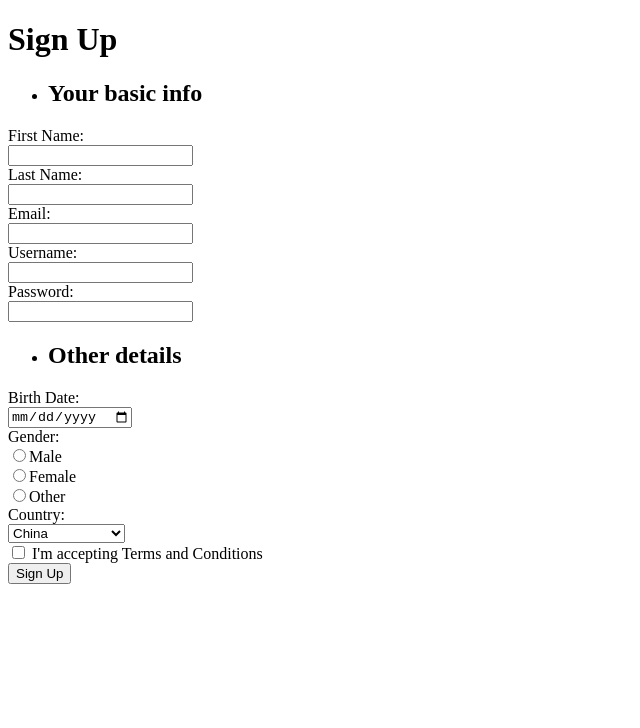
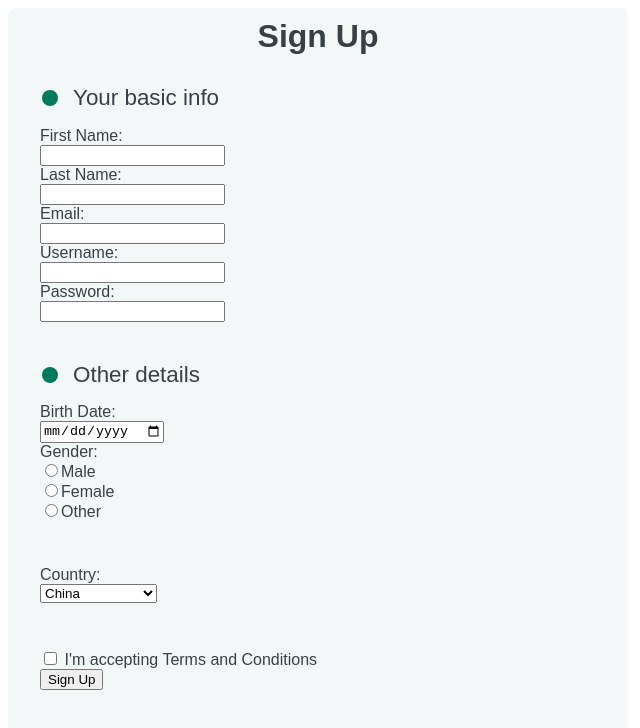
Before and after one commit to ArielWangX/Full_Stack_Web_Course_Projects, a plain HTML site: page Registration_Form/index.html in a window 1280 px wide. Shown: the whole page, without its empty margins (0-640 px from the left). Drawn offline with Linux system fonts and the light colour scheme.

Commit message:
Apply fieldset and legend to form

```diff
--- a/Registration_Form/index.html
+++ b/Registration_Form/index.html
@@ -6,6 +6,7 @@
     <meta http-equiv="X-UA-Compatible" content="IE=edge">
     <meta name="viewport" content="width=device-width, initial-scale=1.0">
     <title>Registration Form</title>
+    <link rel="stylesheet" href="style.css">
 </head>
 
 <body>
@@ -16,12 +17,9 @@
         <!-- Information Section -->
         <!-- Basic Info -->
 
-        <div class="basicInfo">
-            <ul>
-                <li>
-                    <h2>Your basic info</h2>
-                </li>
-            </ul>
+        <fieldset>
+            <legend>Your basic info</legend>
+
             <label for="fName">First Name:</label><br />
             <input type="text" id="fName" name="firstName" autocapitalize="off" /><br />
 
@@ -36,15 +34,12 @@
 
             <label for="password">Password:</label><br />
             <input type="password" id="password" name="password" autocapitalize="off" />
-        </div>
+        </fieldset>
 
         <!-- Other Details -->
-        <div class="otherDetails">
-            <ul>
-                <li>
-                    <h2>Other details</h2>
-                </li>
-            </ul>
+        <fieldset>
+            <legend>Other details</legend>
+
             <label>Birth Date:</label><br />
             <input type="date" name="birthDate" autocapitalize="off" /><br />
 
@@ -52,9 +47,9 @@
             <input type="radio" name="gender" value="male" /><label>Male</label><br />
             <input type="radio" name="gender" value="female" /><label>Female</label><br />
             <input type="radio" name="gender" value="other" /><label>Other</label><br />
-        </div>
+        </fieldset>
 
-        <div class="country">
+        <fieldset>
             <label>Country:</label><br />
             <select>
                 <option value="China">China</option>
@@ -62,14 +57,14 @@
                 <option value="United Kingdom">United Kingdom</option>
                 <option value="Turkey">Turkey</option>
             </select>
-        </div>
+        </fieldset>
 
         <!-- Sign Up -->
-        <div name="signUp">
+        <fieldset>
             <input type="checkbox" id="acceptT&C" name="acceptT&C" required />
             <lable for="acceptT&C">I'm accepting Terms and Conditions</lable><br />
             <input type="submit" value="Sign Up" />
-        </div>
+        </fieldset>
     </form>
 </body>
 
--- /dev/null
+++ b/Registration_Form/style.css
@@ -0,0 +1,43 @@
+body {
+    font-family: "Nunito", sans-serif;
+    color: #384047;
+}
+
+form {
+    background: #F4F7F8;
+    max-width: 580px;
+    margin: 10px, auto;
+    padding: 10px 20px;
+    border-radius: 8px;
+}
+
+h1 {
+    margin: 0px 0px 30px 0px;
+    display: flex;
+    justify-content: center;
+    align-items: center;
+}
+
+fieldset {
+    margin: 0px 2px 30px 0px;
+    border: none;
+}
+
+legend {
+    font-size: 1.4em;
+    margin-bottom: 10px;
+    display: flex;
+    align-items: center;
+}
+
+legend::before {
+    content: "";
+    background-color: #007a5a;
+    width: 16px;
+    height: 16px;
+    border-radius: 8px;
+    margin-right: 15px;
+    vertical-align: middle;
+    display: inline-block;
+    font-size: 14px;
+}
```
